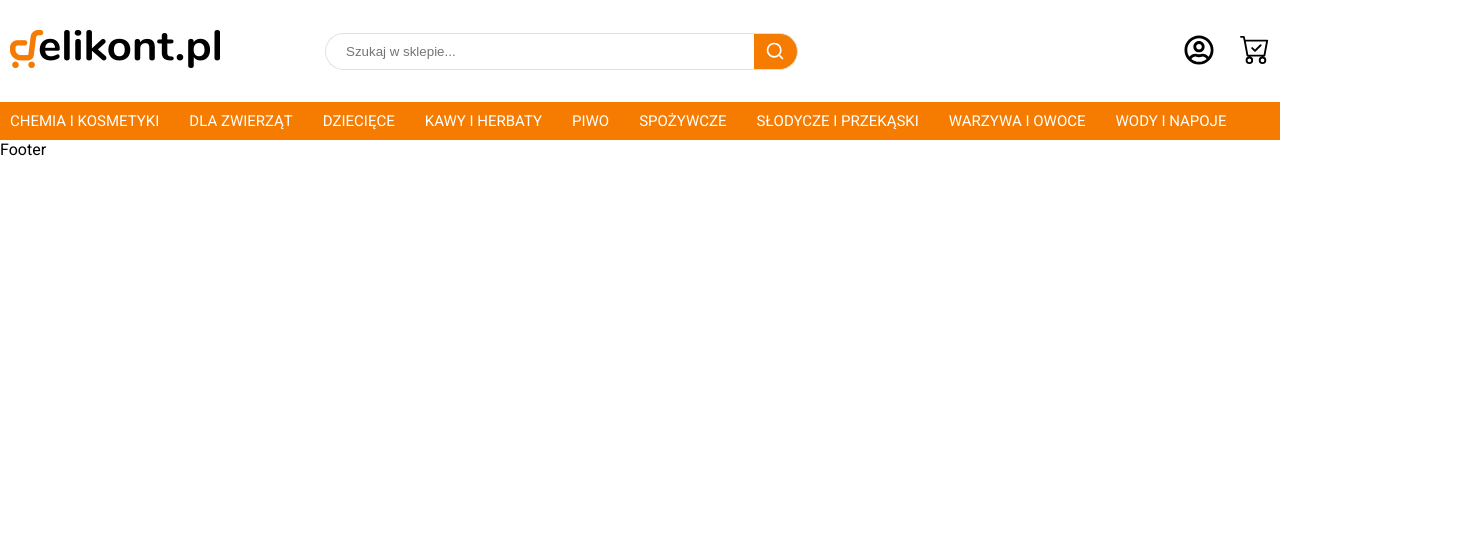
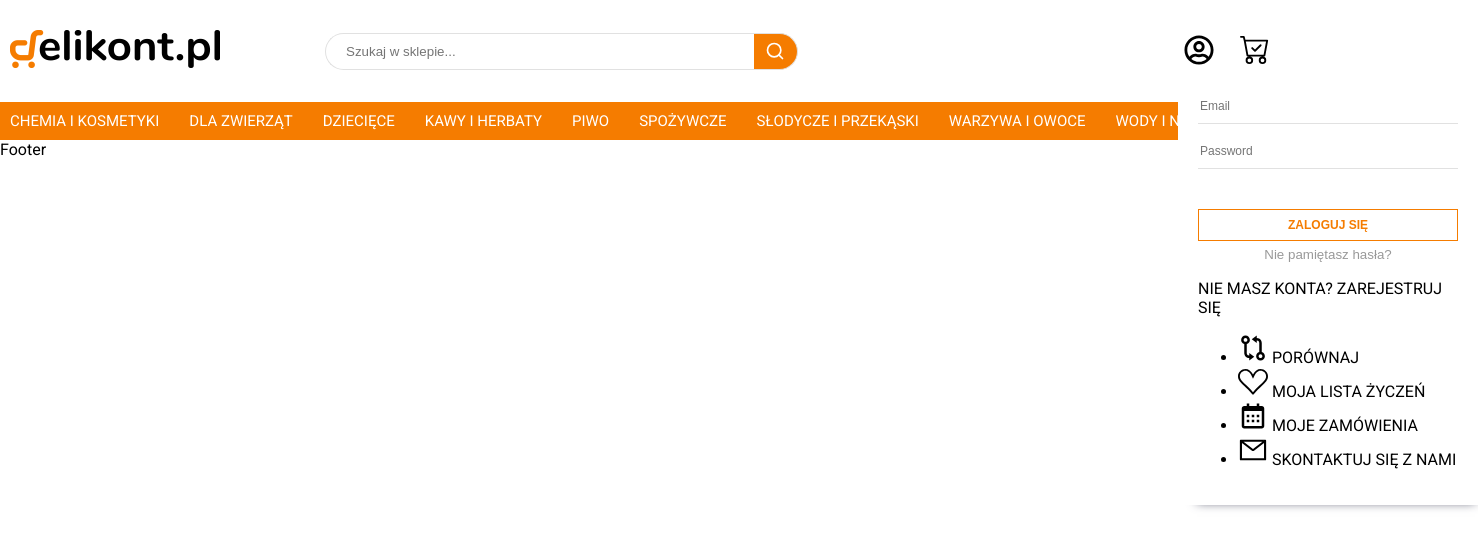
Before and after one commit to dawtom97/react-delikont, a Next.js app: page / in a window 1280 px wide. Shown: the top 548 px of the page, 1478 px wide, since content can reach past the window. Built offline with nearby package versions, Linux system fonts and the light colour scheme.

Commit message:
subcategories render and main nav

```diff
--- a/package.json
+++ b/package.json
@@ -9,6 +9,7 @@
     "lint": "next lint"
   },
   "dependencies": {
+    "babel-plugin-styled-components": "^2.0.7",
     "next": "12.2.5",
     "react": "18.2.0",
     "react-dom": "18.2.0",
--- a/pages/_app.js
+++ b/pages/_app.js
@@ -1,12 +1,14 @@
 import { ThemeProvider } from "styled-components";
 import { UserContextProvider } from "../src/context/UserContext";
-import "../styles/globals.css";
+import "../styles/globalstyles.js";
 import { theme } from "../styles/theme";
+import {GlobalStyles} from '../styles/globalstyles'
 
 function MyApp({ Component, pageProps }) {
   return (
     <ThemeProvider theme={theme}>
       <UserContextProvider>
+        <GlobalStyles/>
         <Component {...pageProps} />
       </UserContextProvider>
     </ThemeProvider>
--- a/pages/_document.js
+++ b/pages/_document.js
@@ -1,6 +1,33 @@
-import { Html, Head, Main, NextScript } from "next/document";
+import Document, { Html, Head, Main, NextScript } from "next/document";
+import { ServerStyleSheet } from "styled-components";
 
-export default function Document() {
+class MyDocument extends Document {
+  static async getInitialProps(ctx) {
+    const sheet = new ServerStyleSheet();
+    const originalRenderPage = ctx.renderPage;
+
+    try {
+      ctx.renderPage = () =>
+        originalRenderPage({
+          enhanceApp: (App) => (props) =>
+            sheet.collectStyles(<App {...props} />),
+        });
+
+      const initialProps = await Document.getInitialProps(ctx);
+      return {
+        ...initialProps,
+        styles: (
+          <>
+            {initialProps.styles}
+            {sheet.getStyleElement()}
+          </>
+        ),
+      };
+    } finally {
+      sheet.seal();
+    }
+  }
+  render() {
     return (
       <Html>
         <Head>
@@ -8,11 +35,16 @@ export default function Document() {
             href="https://fonts.googleapis.com/css2?family=Roboto:wght@100;300;400;500;700&display=swap"
             rel="stylesheet"
           />
+          <link rel="icon" type="image/x-icon" href="/spaceman.png"></link>
         </Head>
         <body>
           <Main />
+          <div id="modal"></div>
           <NextScript />
         </body>
       </Html>
     );
   }
+}
+
+export default MyDocument;
--- a/src/components/Header.js
+++ b/src/components/Header.js
@@ -8,6 +8,9 @@ import { UserContext } from "../context/UserContext";
 import { FaRegUserCircle } from "react-icons/fa";
 import { BsCartCheck } from "react-icons/bs";
 import { mainMenu } from "../fakeData/fakeData";
+import { BiGitCompare, BiCalendar } from "react-icons/bi";
+import { BsSuitHeart } from "react-icons/bs";
+import { AiOutlineMail } from "react-icons/ai";
 
 export const Wrapper = styled.header``;
 
@@ -60,10 +63,12 @@ export const IconsBar = styled.div`
   margin-left: auto;
   display: flex;
   align-items: center;
+  position: relative;
   gap: 20px;
   & button {
     background-color: transparent;
     border: none;
+    cursor: pointer;
   }
   & svg {
     font-size: 30px;
@@ -91,26 +96,114 @@ export const Nav = styled.nav`
       font-size: 15px;
       cursor: pointer;
 
-
-      &:hover ul {
+      &:hover div {
         opacity: 1;
-        display: block;
+        visibility: visible;
       }
     }
   }
 `;
 
-export const SubMenu = styled.ul`
-  list-style: none;
-  opacity:0;
-  display: none;
+export const SubMenu = styled.div`
+  padding: 0px 10px;
+
   position: absolute;
   transition: 0.4s;
+  min-height: 300px;
+  box-shadow: 0px 18px 10px -18px rgba(168, 170, 189, 1);
   color: black;
   background-color: #fff;
   width: 100%;
   left: 0;
-`
+  padding: 18px 0;
+  top: 140px;
+  visibility: hidden;
+  opacity: 0;
+  transition: visibility 0.2s, opacity 0.5s;
+
+  & > ul {
+    list-style: none;
+    max-width: 1400px;
+    margin: 0 auto;
+    justify-content: flex-start;
+    display: flex;
+    gap: 20px;
+  }
+
+  & li {
+    flex: 1;
+
+    & span {
+      border-bottom: 1px solid black;
+      display: block;
+      width: 100%;
+      font-size: 13px;
+      font-weight: 700;
+      padding-bottom: 8px;
+    }
+
+    & > p a {
+      text-transform: capitalize;
+      display: block;
+      width: 100%;
+      height: 100%;
+      padding-bottom: 8px;
+      font-size: 13px;
+      color: ${({ theme }) => theme.colorGray};
+      border-bottom: 1px solid #e1e1e18f;
+    }
+  }
+`;
+export const AuthPanel = styled.div`
+  padding: 20px;
+  position: absolute;
+  background-color: #fff;
+  top: 100%;
+  min-width: 300px;
+  box-shadow: 8px 8px 10px -11px rgba(66, 68, 90, 1);
+
+  & > form {
+    display: flex;
+    flex-direction: column;
+    gap: 10px;
+
+    & input {
+      font-size: 12px;
+      background-color: transparent;
+      height: 35px;
+      line-height: 40px;
+      border: none;
+      border-bottom: 1px solid #e1e1e1;
+      outline: none;
+      transition: 0.4s;
+    }
+    & input:focus {
+      border-bottom: 1px solid ${({ theme }) => theme.colorPrimary};
+      color: ${({ theme }) => theme.colorPrimary};
+
+      &::placeholder {
+        color: ${({ theme }) => theme.colorPrimary};
+      }
+    }
+    & button {
+      border: 1px solid ${({ theme }) => theme.colorPrimary};
+      height: 32px;
+      color: ${({ theme }) => theme.colorPrimary};
+      font-weight: 700;
+      text-transform: uppercase;
+      font-size: 12px;
+      margin-top: 30px;
+    }
+  }
+  & > button {
+    display: flex;
+    justify-content: center;
+    width: 100%;
+    text-align: center;
+    margin-top: 5px;
+    color: ${({ theme }) => theme.colorGray};
+  }
+`;
 
 export const Header = () => {
   const { isLogged, currentUser } = useContext(UserContext);
@@ -142,9 +235,63 @@ export const Header = () => {
               </a>
             </Link>
           ) : (
+            <>
               <button>
                 <FaRegUserCircle />
               </button>
+              <AuthPanel>
+                <form>
+                  <input type="text" placeholder="Email" name="email" />
+                  <input
+                    type="password"
+                    placeholder="Password"
+                    name="password"
+                  />
+                  <button aria-label="Zaloguj się" type="submit">
+                    Zaloguj się
+                  </button>
+                </form>
+                <button aria-label="Przypomnij hasło">
+                  Nie pamiętasz hasła?
+                </button>
+                <div>
+                  <p>
+                    NIE MASZ KONTA?{" "}
+                    <Link href="/register">ZAREJESTRUJ SIĘ</Link>
+                  </p>
+                </div>
+                <ul>
+                  <li>
+                    <Link href="/">
+                      <a>
+                        <BiGitCompare /> PORÓWNAJ
+                      </a>
+                    </Link>
+                  </li>
+                  <li>
+                    <Link href="/">
+                      <a>
+                        <BsSuitHeart /> MOJA LISTA ŻYCZEŃ
+                      </a>
+                    </Link>
+                  </li>
+                  <li>
+                    <Link href="/">
+                      <a>
+                        <BiCalendar /> MOJE ZAMÓWIENIA
+                      </a>
+                    </Link>
+                  </li>
+                  <li>
+                    <Link href="/">
+                      <a>
+                        <AiOutlineMail /> SKONTAKTUJ SIĘ Z NAMI
+                      </a>
+                    </Link>
+                  </li>
+                </ul>
+              </AuthPanel>
+            </>
           )}
 
           <Link href="/cart">
@@ -163,25 +310,21 @@ export const Header = () => {
                 {category.name}
                 {category?.subcategories?.length > 0 && (
                   <SubMenu>
-
+                    <ul>
                       {category.subcategories.map((subcat, index) => (
                         <li key={index}>
                           <Link href={subcat.url}>
                             <span>{subcat.name}</span>
                           </Link>
 
-                        {subcat?.categories?.map((item,index)=>(
-                            <ul key={index}>
-                                <li>
-                                    <Link href={item.url}>
-                                        <span>{item.name}</span>
-                                    </Link>
-                                </li>
-                            </ul>
+                          {subcat?.categories?.map((item, index) => (
+                            <p key={index}>
+                              <Link href={item.url}>{item.name}</Link>
+                            </p>
                           ))}
                         </li>
                       ))}
-
+                    </ul>
                   </SubMenu>
                 )}
               </li>
--- a/src/fakeData/fakeData.js
+++ b/src/fakeData/fakeData.js
@@ -56,7 +56,75 @@ export const mainMenu = [
     },
     {
         name:"kawy i herbaty",
-        url:"/kategorie/chemia-i-kosmetyki"
+        url:"/kategorie/chemia-i-kosmetyki",
+        subcategories: [
+            {
+                name:"dodatki do kawy",
+                url:"aaa"
+            },
+            {
+                name:'herbaty',
+                url:"aa",
+                categories: [
+                    {
+                        name:"czarne",
+                        url:"/kategorie/dzieciece/kaszki"
+                    },
+                    {
+                        name:"inne",
+                        url:"/kategorie/dzieciece/napoje"
+                    },
+                    {
+                        name:"owocowe",
+                        url:"/kategorie/dzieciece/desery"
+                    },
+                    {
+                        name:"ziołowe",
+                        url:"/kategorie/dzieciece/obiadki"
+                    }
+                ]
+            },
+            {
+                name:"inne",
+                url:"aa",
+                categories:[
+                    {
+                        name:"czekolady",
+                        url:"/kategorie/dzieciece/kaszki"
+                    },
+                    {
+                        name:"kakao",
+                        url:"/kategorie/dzieciece/kaszki"
+                    }
+                ]
+            },
+            {
+                name:'kawy',
+                url:"aa",
+                categories: [
+                    {
+                        name:"cappuccino",
+                        url:"/kategorie/dzieciece/kaszki"
+                    },
+                    {
+                        name:"mielone",
+                        url:"/kategorie/dzieciece/napoje"
+                    },
+                    {
+                        name:"rozpuszczalne",
+                        url:"/kategorie/dzieciece/desery"
+                    },
+                    {
+                        name:"zbożowe",
+                        url:"/kategorie/dzieciece/obiadki"
+                    },
+                    {
+                        name:"ziarniste",
+                        url:"/kategorie/dzieciece/obiadki"
+                    }
+                ]
+            },
+        ]
     },
     {
         name:"piwo",
--- a/next.config.js
+++ b/styles/globalstyles.js
@@ -1,8 +1,20 @@
-/** @type {import('next').NextConfig} */
-const nextConfig = {
-  reactStrictMode: true,
-  swcMinify: true,
-  styledComponents: true
+import { createGlobalStyle } from "styled-components";
+
+export const GlobalStyles = createGlobalStyle`
+  html,
+body {
+  padding: 0;
+  margin: 0;
+  font-family: Roboto, sans-serif;
 }
 
-module.exports = nextConfig
+a {
+  color: inherit;
+  text-decoration: none;
+}
+
+* {
+  box-sizing: border-box;
+}
+
+`;
--- a/styles/theme.js
+++ b/styles/theme.js
@@ -1,5 +1,6 @@
 
 
 export const theme = {
-    colorPrimary:'#f57c00'
+    colorPrimary:'#f57c00',
+    colorGray:'#999'
 }
```
Also changed, not shown: .babelrc (added). Lines whose indentation alone changed are shown as unchanged.
